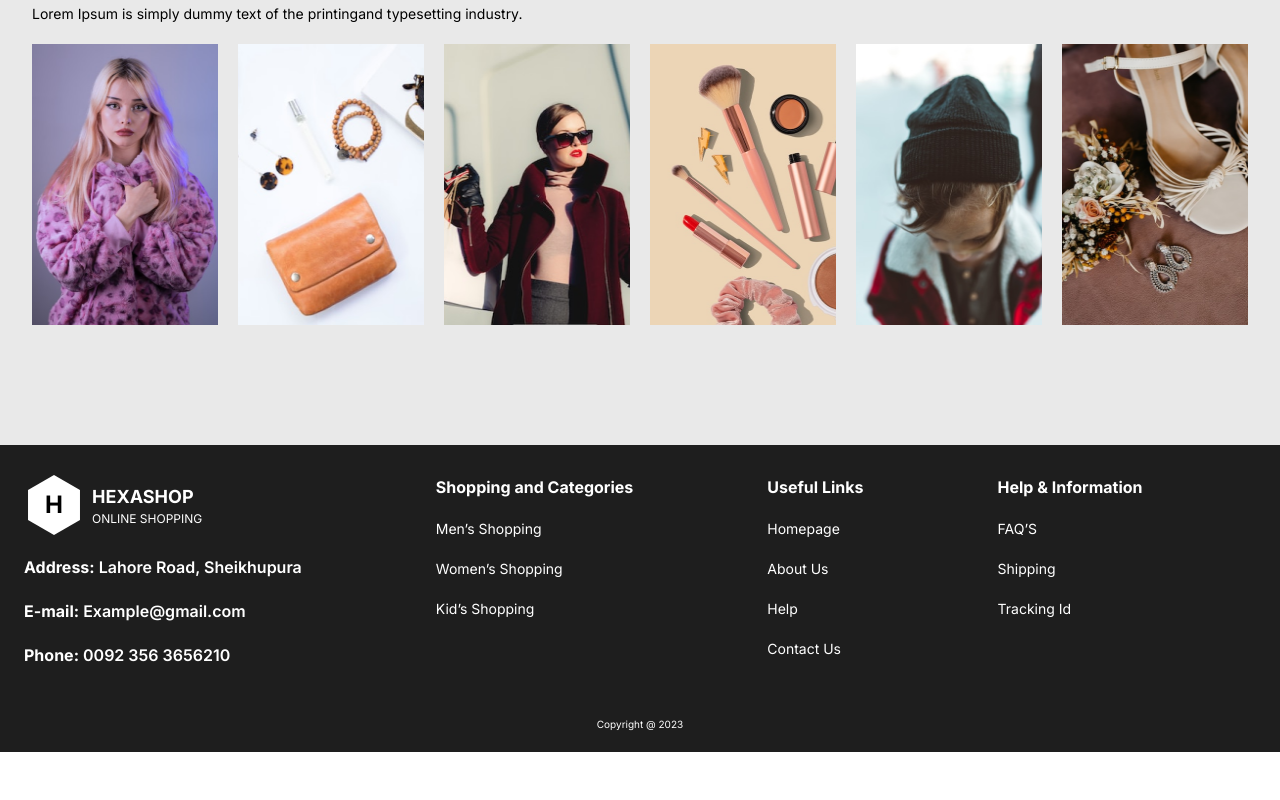
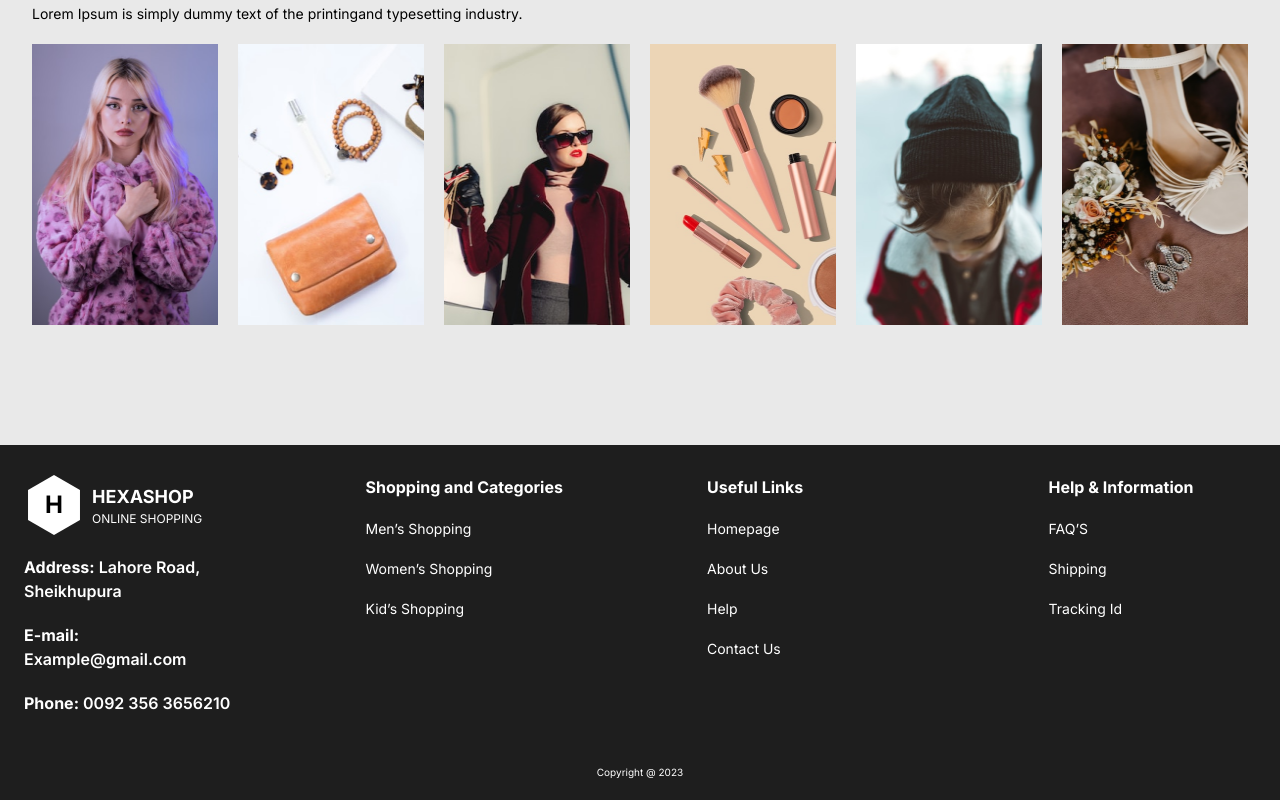
Before and after one commit to hanawazaki/hexastore, a Vue app: page /#/ in a window 1280 px wide. Shown: the part 4248-5048 px from the top of the page. Before the commit the page ends 5000 px from the top, so only its background shows below. Built offline with nearby package versions, Linux system fonts and the light colour scheme.

Commit message:
Update Footer.vue

```diff
--- a/src/components/Footer.vue
+++ b/src/components/Footer.vue
@@ -1,7 +1,9 @@
 <template>
   <footer class="relative bg-dark">
     <div class="mx-auto max-w-7xl px-2 sm:px-6 lg-px-8">
-      <div class="flex text-white py-[30px] gap-[134px]">
+      <div
+        class="grid grid-cols-1 sm:grid-cols-2 md:grid-cols-4 text-white py-[30px] gap-10 lg:gap-[134px]"
+      >
         <div class="logo flex flex-col gap-5">
           <Logo variant="white" />
           <h5 class="text-base font-semibold">
```
